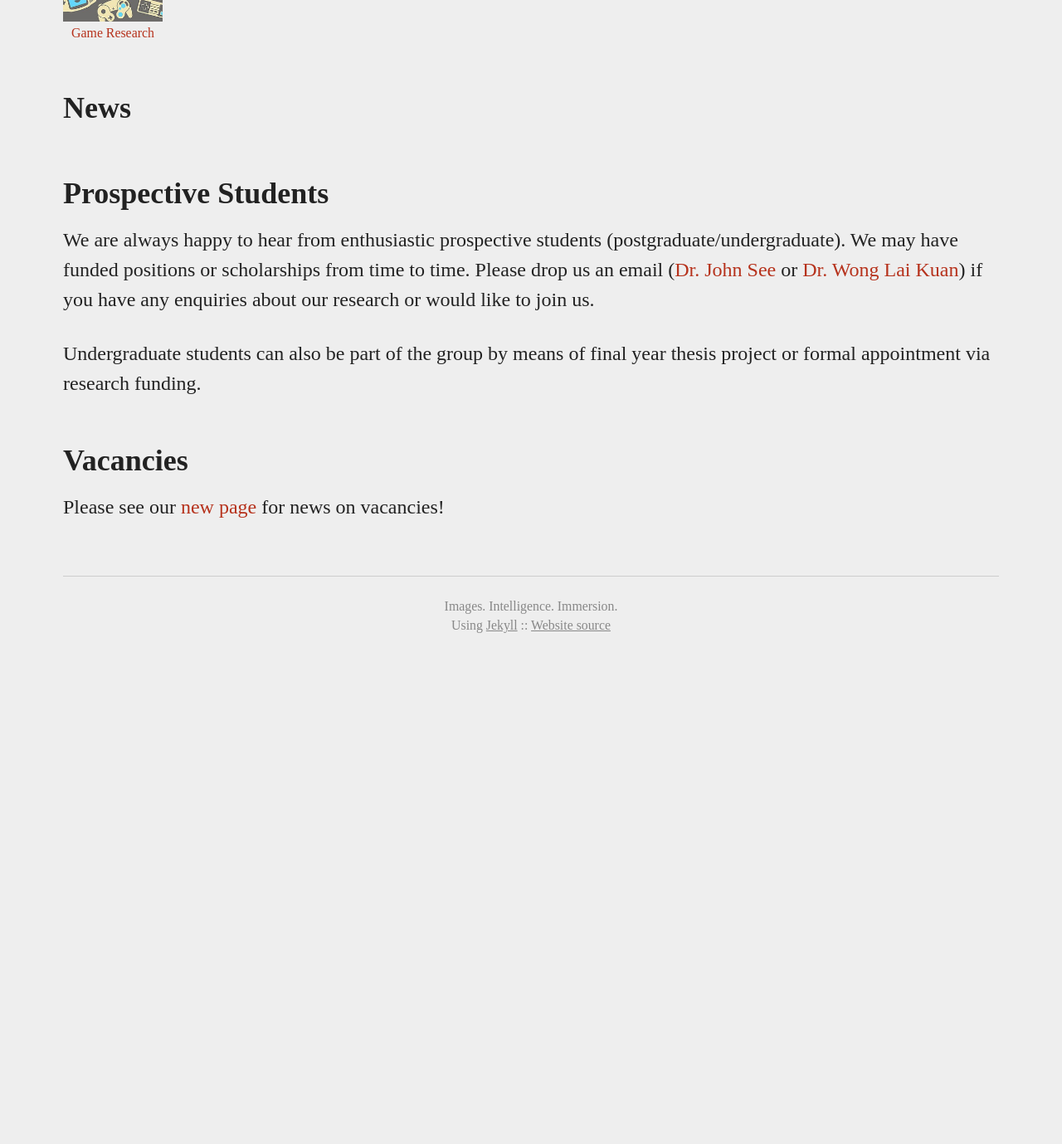
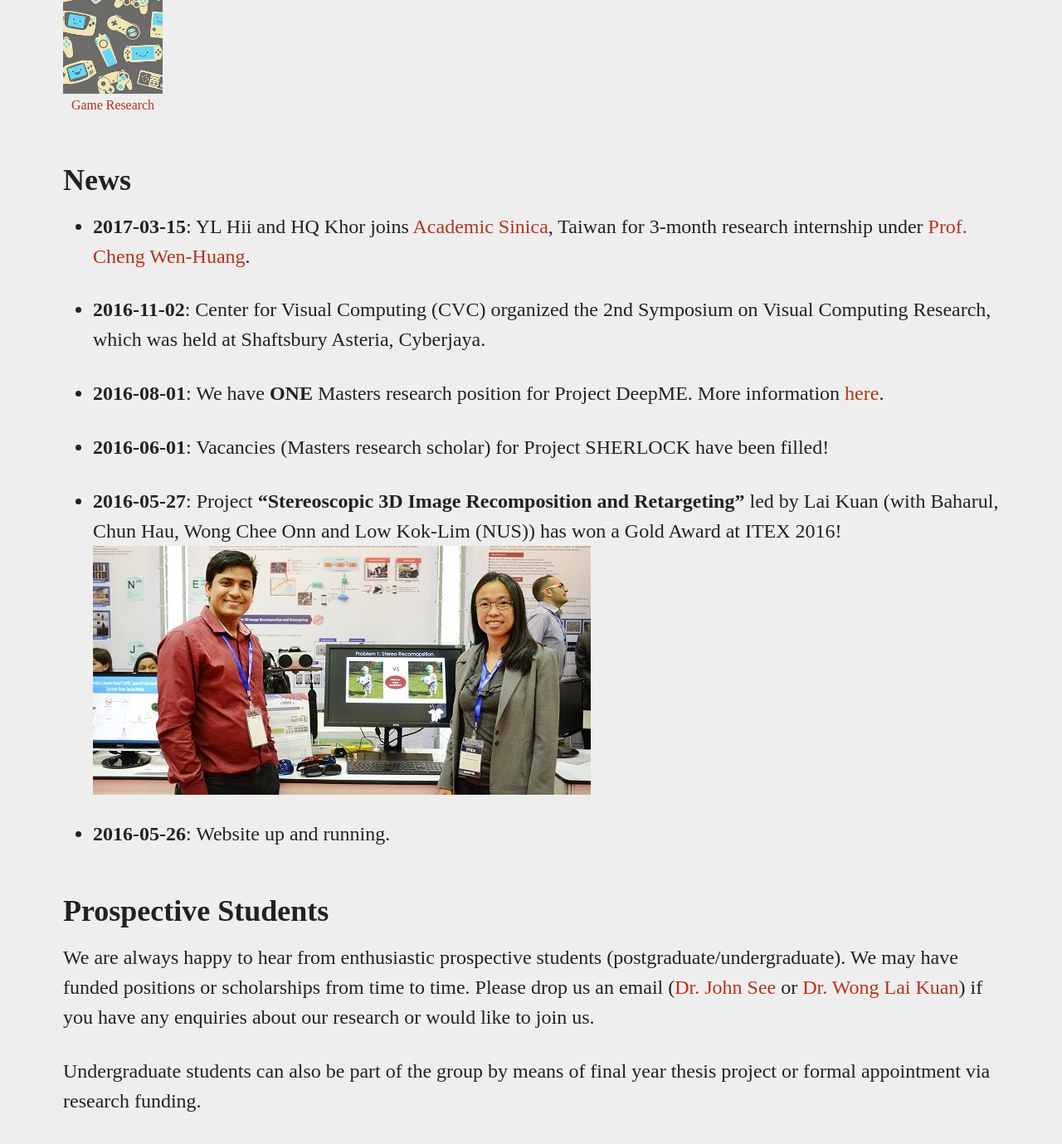
Before and after one commit to viprlab/viprlab.github.io, a Jekyll site: the page built from index.md, in a window 1280 px wide and 1400 px high, scrolled down 1947 px. Shown: the top 1379 px of the window at 83% size. Built offline with Jekyll 4.4.1, drawn with Linux system fonts in a browser that asks for light colours; our own code applies the rules of GitHub Pages for plain Markdown files; before the commit the page ends 2737 px from its top, so only the background shows below that; some of the changed lines change nothing that is shown.

Commit message:
update news

```diff
--- a/index.md
+++ b/index.md
@@ -5,9 +5,9 @@ permalink: /
 news:
    - date: 2017-03-15
      info: YL Hii and HQ Khor joins [Academic Sinica](https://www.sinica.edu.tw/en), Taiwan for 3-month research internship under [Prof. Cheng Wen-Huang](https://www.citi.sinica.edu.tw/~whcheng/).
-<!--   - date: 2016-12-05
-     info: Saimunur Rahman passed his M.Sc. viva voce. Congratulations!
-     img: saimun-viva.jpg
+# - date: 2016-12-05
+#     info: Saimunur Rahman passed his M.Sc. viva voce. Congratulations!
+#     img: saimun-viva.jpg
    - date: 2016-11-02
      info: Center for Visual Computing (CVC) organized the 2nd Symposium on Visual Computing Research, which was held at Shaftsbury Asteria, Cyberjaya.
    - date: 2016-08-01
@@ -19,7 +19,6 @@ news:
      img: bahar-lkwong-itex.jpg
    - date: 2016-05-26
      info: Website up and running.
--->
 ---
 
 Visual Processing (ViPr) Lab is a research lab under the Centre for Visual Computing, [Multimedia University]{:target="_blank"}. It resides at AR4004 in the [Faculty of Computing and Informatics]{:target="_blank"} (FCI).
```
